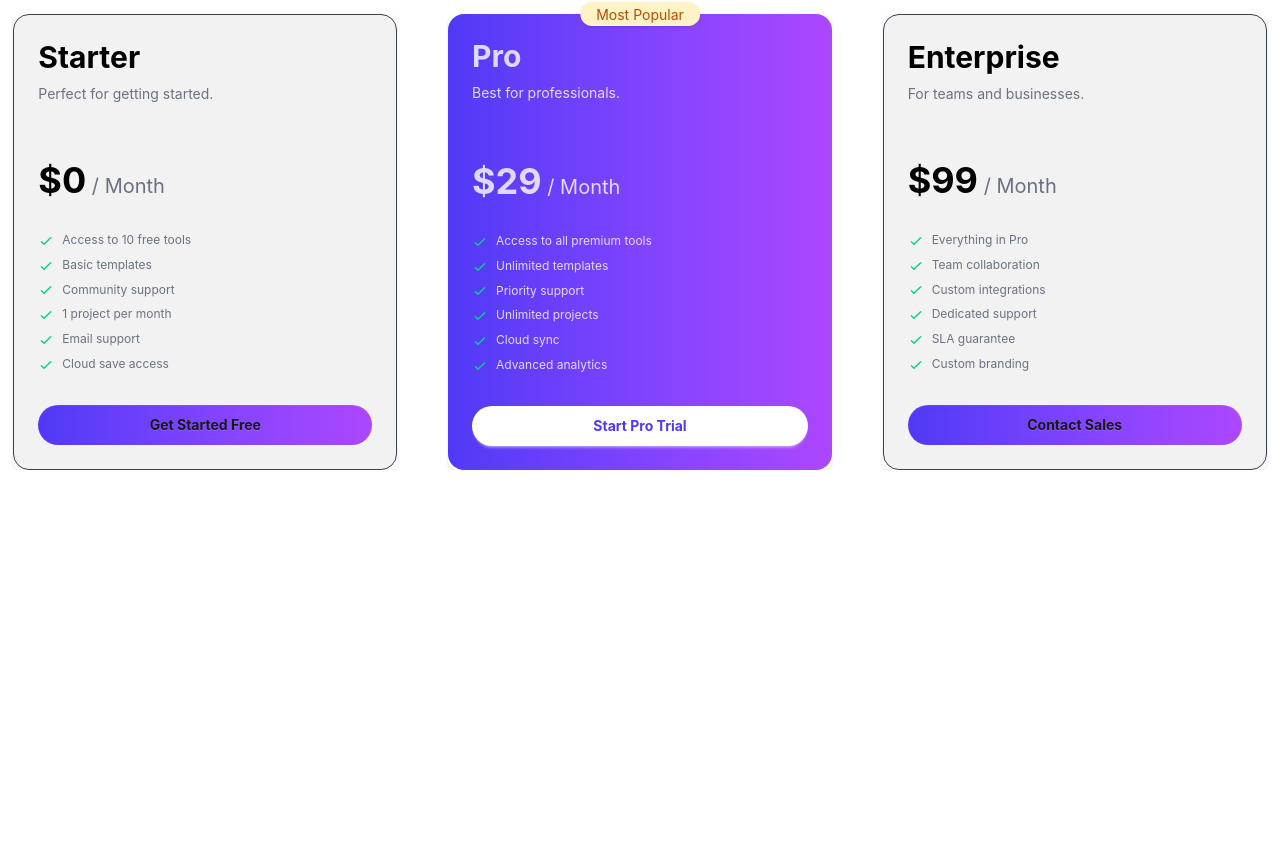
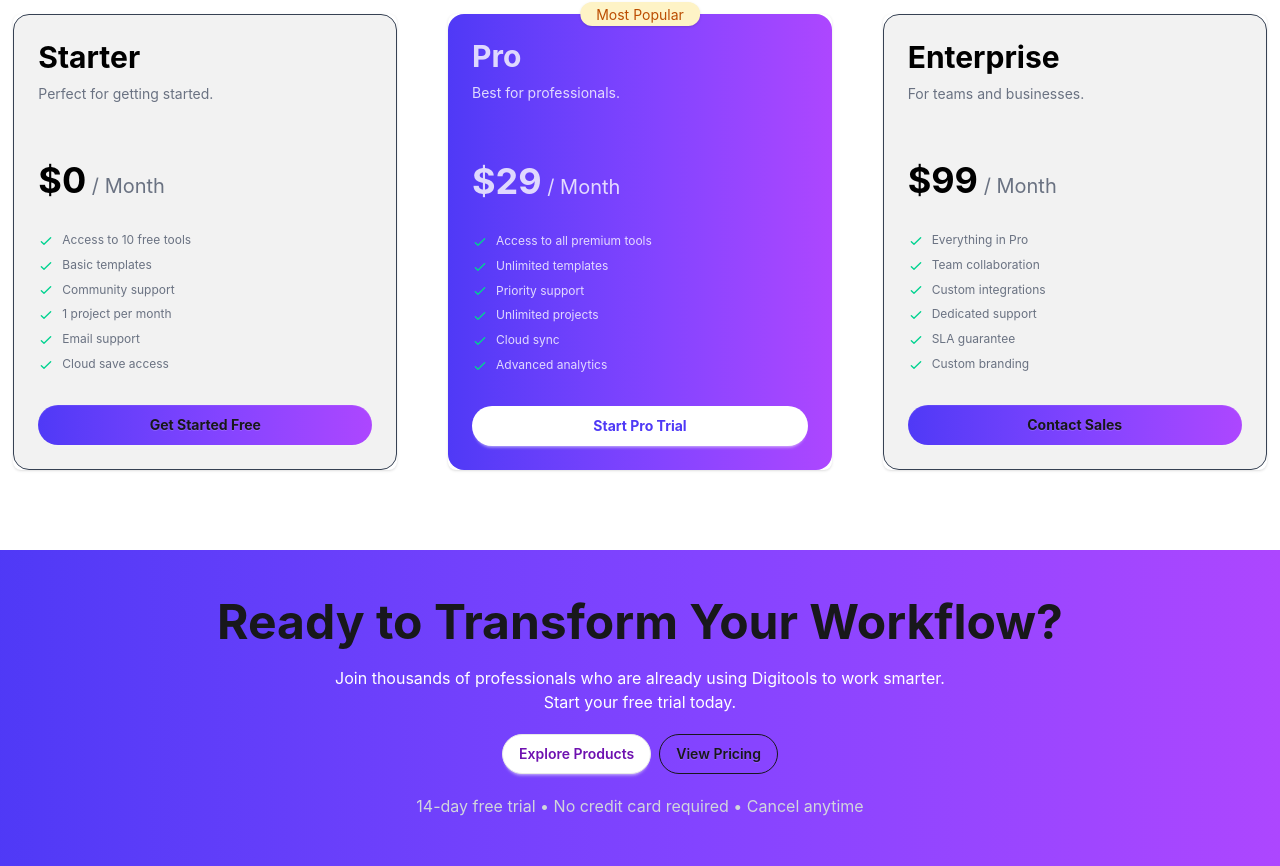
Before and after one commit to atikur-rahman12/my-6th-assignment, a React (Vite) app: page / in a window 1280 px wide. Shown: the part 3047-3913 px from the top of the page. Before the commit the page ends 3517 px from the top, so only its background shows below. Built offline with nearby package versions, Linux system fonts and the light colour scheme.

Commit message:
add the Ready to Transform Your Workflow? section

```diff
--- a/src/App.jsx
+++ b/src/App.jsx
@@ -7,6 +7,7 @@ import NavBar from "./components/NavBar/NavBar";
 import PremiumTools from "./components/PremiumTools/PremiumTools";
 import Steps from "./components/Steps/Steps";
 import TransparentPricing from "./components/TransparentPricing/TransparentPricing";
+import WorkFlow from "./components/WorkFlow/WorkFlow";
 
 const PricingPromise = fetch("pricingData.json").then((res) => res.json());
 const simplePricingPromise  = fetch("simplePricingData.json").then((res) => res.json())
@@ -35,6 +36,8 @@ function App() {
       simplePricingPromise={simplePricingPromise}
       />
       </Suspense>
+
+      <WorkFlow />
     </>
   );
 }
--- /dev/null
+++ b/src/components/WorkFlow/WorkFlow.jsx
@@ -0,0 +1,16 @@
+import React from 'react';
+
+const WorkFlow = () => {
+    return (
+        <div className="mt-30 bg-linear-to-r from-indigo-600 to-purple-500 text-center space-y-5 p-12">
+            <h1 className=" text-4xl md:text-5xl font-bold">Ready to Transform Your Workflow?</h1>
+            <p className="text-white">Join thousands of professionals who are already using Digitools to work smarter. <br /> Start your free trial today.</p>
+            <button className="btn bg-white text-purple-800 rounded-full mr-2">Explore Products</button>
+            <button className="btn btn-outline rounded-full">View Pricing</button>
+            <br />
+            <span className='text-gray-300'>14-day free trial • No credit card required • Cancel anytime</span>
+        </div>
+    );
+};
+
+export default WorkFlow;
```
